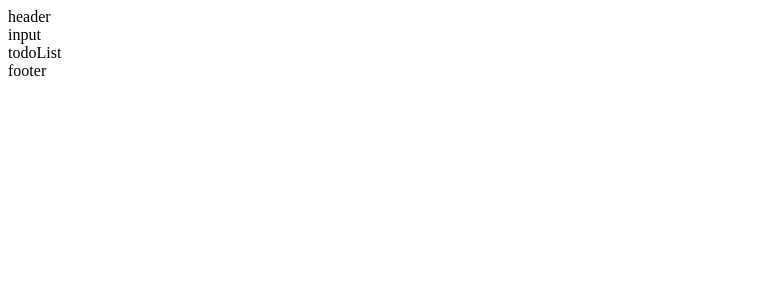
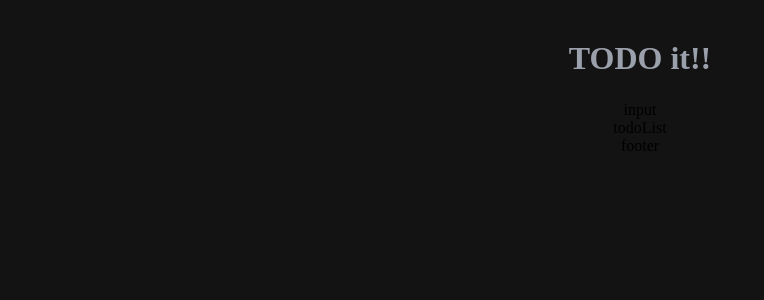
Before and after one commit to manbalboy/vue-intermediate, a Vue app in the folder vue-todo-manbalboy/: page / in a window 1280 px wide. Shown: the top 300 px of the page, without its empty margins (0-764 px from the left). Built offline with nearby package versions, Linux system fonts and the light colour scheme.

Commit message:
TODO HEADER 컴포넌트 스타일 적용

```diff
--- a/vue-todo-manbalboy/public/index.html
+++ b/vue-todo-manbalboy/public/index.html
@@ -5,6 +5,7 @@
     <meta http-equiv="X-UA-Compatible" content="IE=edge">
     <meta name="viewport" content="width=device-width,initial-scale=1.0">
     <link rel="icon" href="<%= BASE_URL %>favicon.ico">
+    <script src="https://kit.fontawesome.com/77bf9acddf.js" crossorigin="anonymous"></script>
     <title><%= htmlWebpackPlugin.options.title %></title>
   </head>
   <body>
--- a/vue-todo-manbalboy/src/App.vue
+++ b/vue-todo-manbalboy/src/App.vue
@@ -24,5 +24,21 @@
 </script>
 
 <style>
+body {
+    text-align: center;
+    background-color: #141313;
+}
 
+input {
+    border-style: groove;
+    width: 200px;
+}
+
+button {
+    border-style: groove;
+}
+
+.shadow{
+    box-shadow: 5px 10px 10px rgba(0,0,0,0.03);
+}
 </style>
--- a/vue-todo-manbalboy/src/components/TodoHeader.vue
+++ b/vue-todo-manbalboy/src/components/TodoHeader.vue
@@ -1,6 +1,6 @@
 <template>
     <div>
-        header
+        <h1>TODO it!!</h1>
     </div>
 </template>
 
@@ -10,6 +10,10 @@
     }
 </script>
 
-<style>
-
+<style scoped>
+h1 {
+    color : #9ba1ac;
+    font-weight: 900;
+    margin: 2.5rem 0 1.5rem;
+}
 </style>
```
